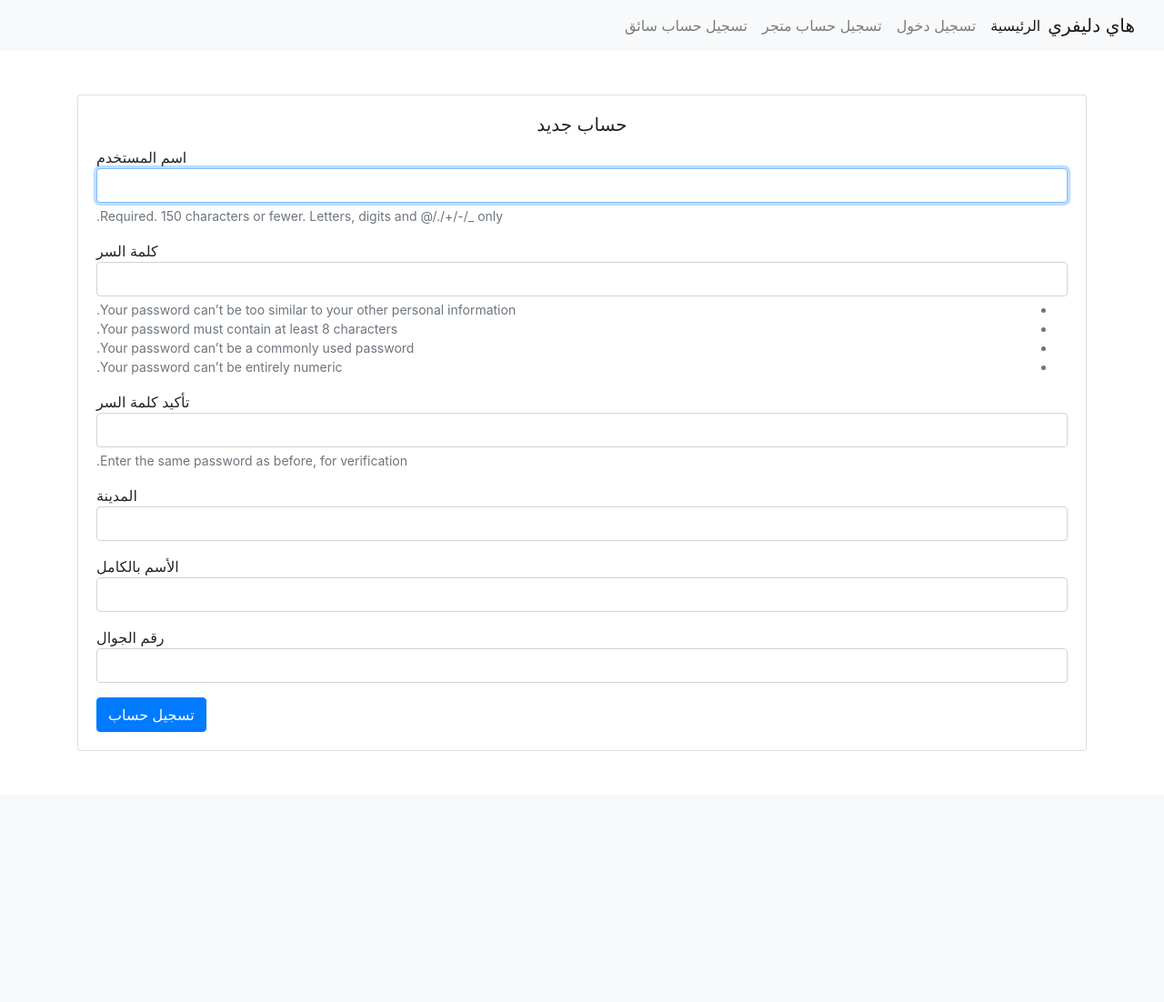
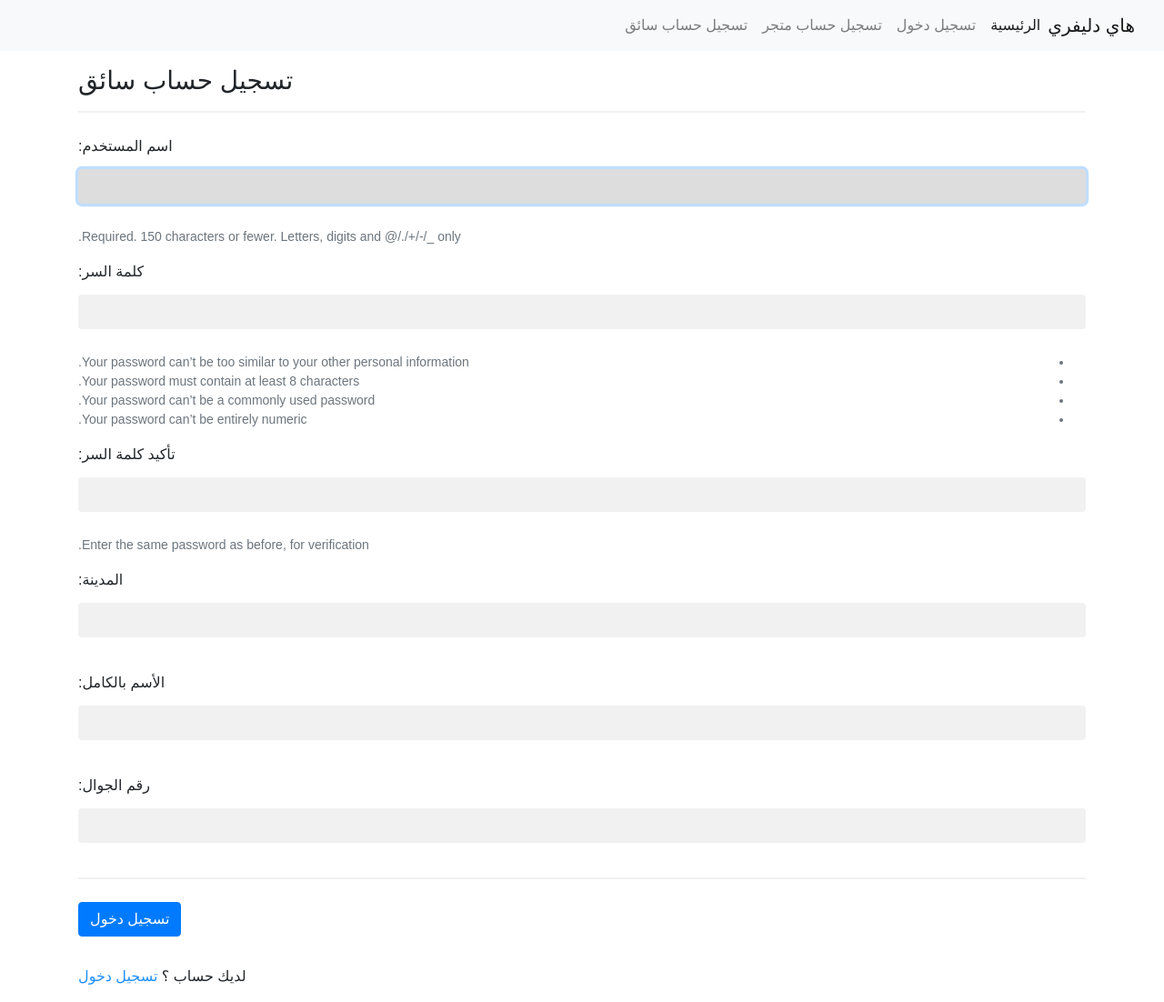
Before and after one commit to Muhammadreda264/hidelivery, a Django app: page /driver/signup/ in a window 1280 px wide. Shown: the whole page at 91% size. Before the commit the page ends 826 px from the top, so only its background shows below. Run offline with Django 3.2, Linux system fonts and the light colour scheme; some libraries are stand-ins or nearby versions.

Commit message:
Update driver_sign_up.html

```diff
--- a/delivery/templates/driver_sign_up.html
+++ b/delivery/templates/driver_sign_up.html
@@ -1,10 +1,76 @@
 {% extends "base.html" %}
 
+    {% block head %}
+    <meta name="viewport" content="width=device-width, initial-scale=1">
+<style>
+body {
+  font-family: Arial, Helvetica, sans-serif;
+  background-color: white;
+}
+
+* {
+  box-sizing: border-box;
+}
+
+/* Add padding to containers */
+.container {
+  padding: 16px;
+  background-color: white;
+}
+
+/* Full-width input fields */
+input[type=text], input[type=password] {
+  width: 100%;
+  padding: 15px;
+  margin: 5px 0 22px 0;
+  display: inline-block;
+  border: none;
+  background: #f1f1f1;
+}
+
+input[type=text]:focus, input[type=password]:focus {
+  background-color: #ddd;
+  outline: none;
+}
+
+/* Overwrite default styles of hr */
+hr {
+  border: 1px solid #f1f1f1;
+  margin-bottom: 25px;
+}
+
+/* Set a style for the submit button */
+.registerbtn {
+  background-color: #4CAF50;
+  color: white;
+  padding: 16px 20px;
+  margin: 8px 0;
+  border: none;
+  cursor: pointer;
+  width: 100%;
+  opacity: 0.9;
+}
+
+.registerbtn:hover {
+  opacity: 1;
+}
+
+/* Add a blue text color to links */
+a {
+  color: dodgerblue;
+}
+
+/* Set a grey background color and center the text of the "sign in" section */
+.signin {
+  background-color: #f1f1f1;
+  text-align: center;
+}
+</style>
+{% endblock  %}
+
 {% block content %}
+
 {% load widget_tweaks %}
-{% if form.errors %}
-<p>Your username and password didn't match. Please try again.</p>
-{% endif %}
 <nav class="navbar navbar-expand-lg navbar-light bg-light">
   <a class="navbar-brand" href="#">هاي دليفري </a>
   <button class="navbar-toggler" type="button" data-toggle="collapse" data-target="#navbarNavAltMarkup" aria-controls="navbarNavAltMarkup" aria-expanded="false" aria-label="Toggle navigation">
@@ -12,36 +78,41 @@
   </button>
   <div class="collapse navbar-collapse" id="navbarNavAltMarkup">
     <div class="navbar-nav">
-      <a class="nav-item nav-link active" href="{% url 'home'  %}">الرئيسية <span class="sr-only">(current)</span></a>
+      <a class="nav-item nav-link active" href="{% url 'home'  %}">الرئيسية </a>
         <a class="nav-item nav-link" href="{% url 'login' %}">تسجيل دخول</a>
       <a class="nav-item nav-link" href="{% url 'storesignup' %}">تسجيل حساب متجر</a>
       <a class="nav-item nav-link" href="{% url 'driversignup' %}">تسجيل حساب سائق</a>
     </div>
   </div>
 </nav>
-<div class="container">
-    <div class="row">
-      <div class="col-lg-12 col-lg-12 col-lg-12 col-12 mx-auto">
-        <div class="card card-signin my-5">
-          <div class="card-body">
-            <h5 class="card-title text-center">حساب جديد</h5>
-              <form method="post" novalidate>
-                 {% csrf_token %}
 
-          {% for field in form.visible_fields %}
+
+<form method="post" novalidate>
+                                   {% csrf_token %}
+
+  <div class="container">
+    <h3> تسجيل حساب سائق</h3>
+    <hr>
+      {% for field in form.visible_fields %}
     <div class="form-group">
-      {{ field.label}}
+      {{ field.label_tag }}
       {% render_field field class="form-control" %}
       {% if field.help_text %}
         <small class="form-text text-muted">{{ field.help_text }}</small>
       {% endif %}
     </div>
   {% endfor %}
-  <button type="submit" class="btn btn-primary">تسجيل حساب</button>
-            </form>
-          </div>
-        </div>
-      </div>
-    </div>
+
+
+    <hr>
+  <button type="submit" class="btn btn-primary">تسجيل دخول </button>
   </div>
-{% endblock %}
+
+              </form>
+<div class="container">
+
+               لديك حساب ؟
+              <a href="{% url 'login'  %}">تسجيل دخول</a>
+</div>
+
+{% endblock  %}
```
